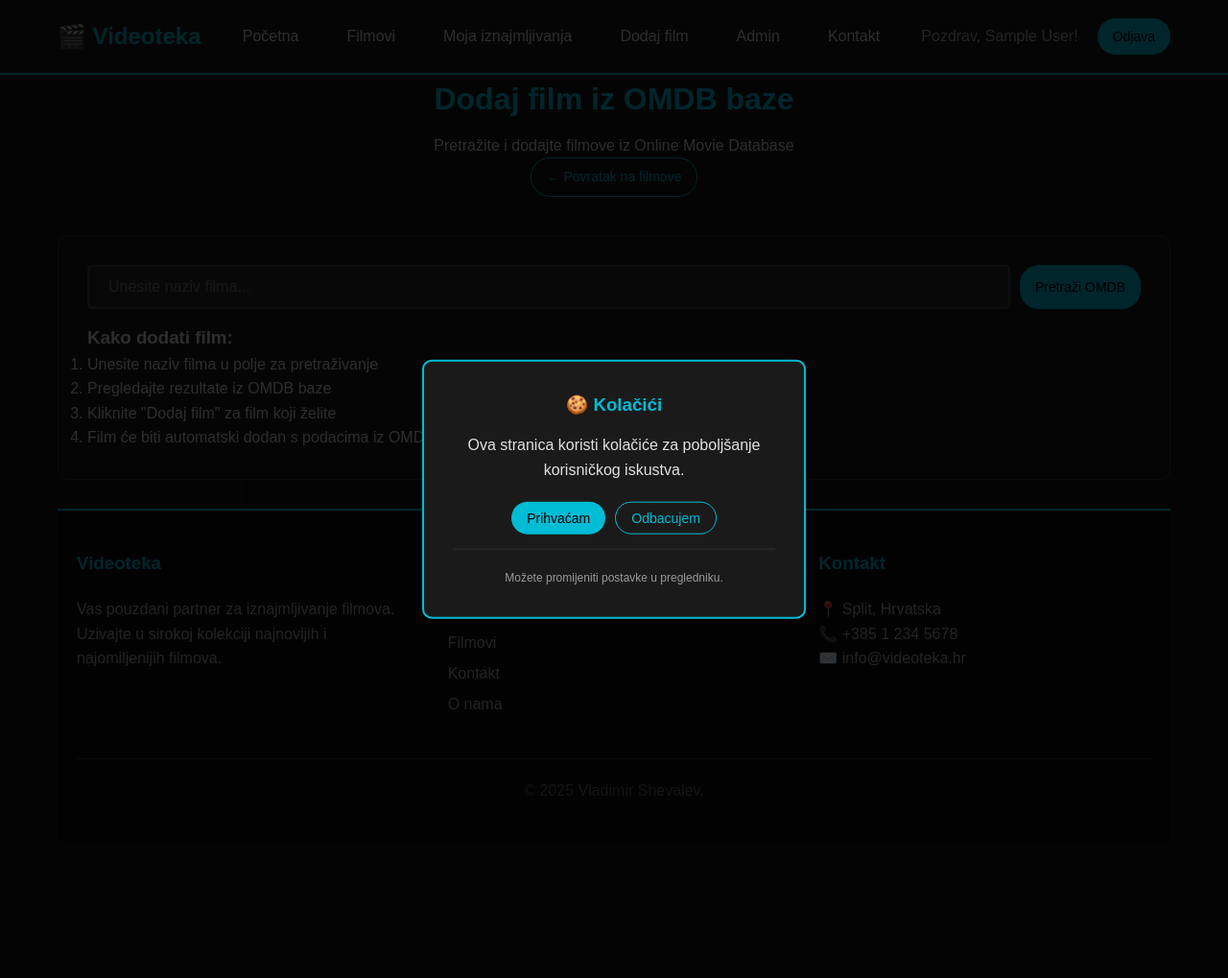
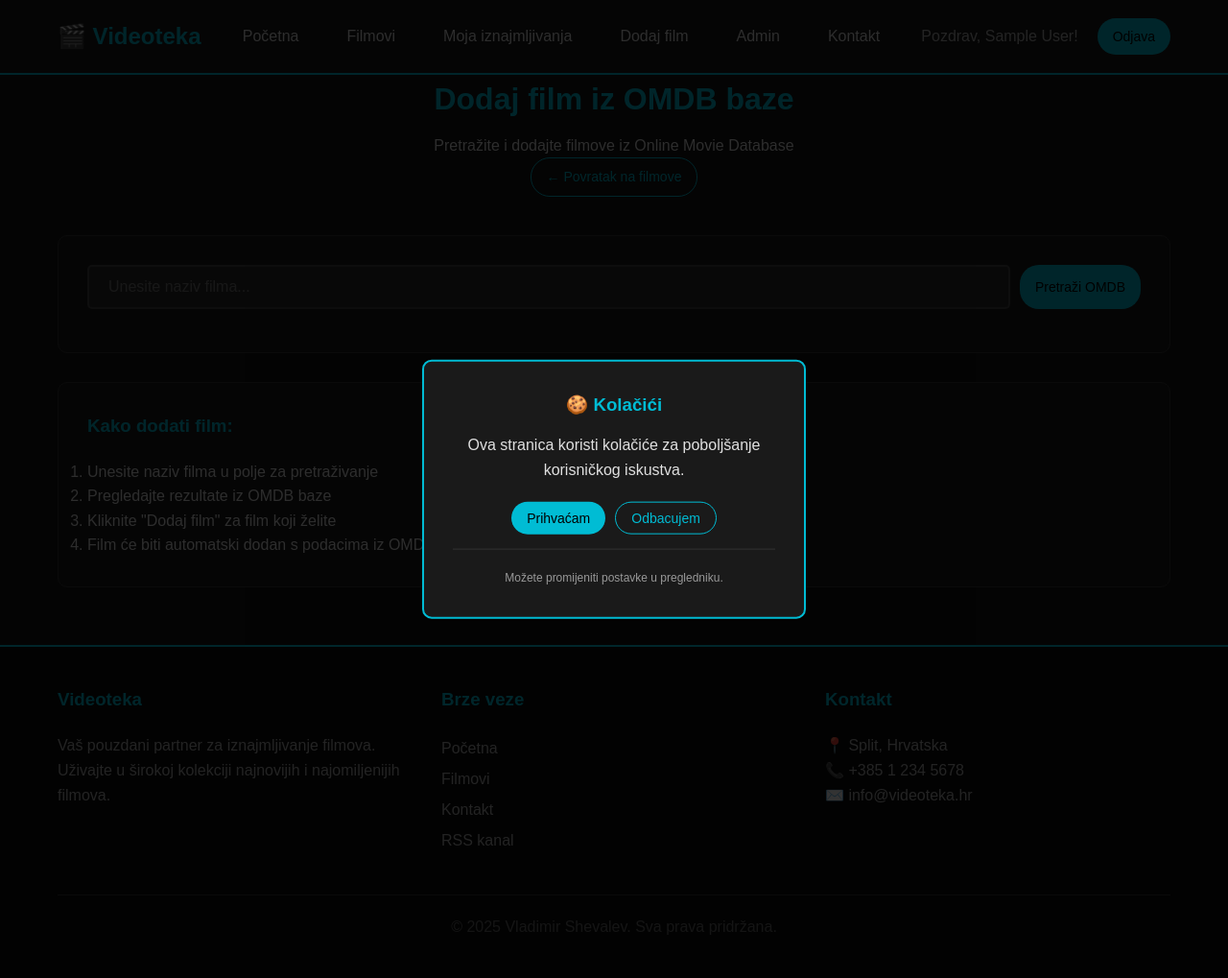
Before and after one commit to NotZer0Means1/videoteka, a PHP site: page /videoteka/?page=movies&action=search_omdb in a window 1280 px wide. Shown: the whole page at 96% size. Run offline with PHP 8.4, Linux system fonts and the light colour scheme; the visitor is signed in with stand-in values (Sample User, id 1).

Commit message:
added rss and fixed footer

```diff
--- a/app/views/templates/footer.tpl.php
+++ b/app/views/templates/footer.tpl.php
@@ -1,18 +1,20 @@
+</main>
+
 <footer class="footer">
     <div class="container">
         <div class="footer-content">
             <div class="footer-section">
                 <h3>Videoteka</h3>
-                    <p>Vas pouzdani partner za iznajmljivanje filmova. Uzivajte u sirokoj kolekciji najnovijih i najomiljenijih filmova.</p>
+                <p>Vaš pouzdani partner za iznajmljivanje filmova. Uživajte u širokoj kolekciji najnovijih i najomiljenijih filmova.</p>
             </div>
 
             <div class="footer-section">
                 <h3>Brze veze</h3>
                 <ul class="footer-links">
-                        <li><a href="?page=home">Pocetna</a></li>
+                    <li><a href="?page=home">Početna</a></li>
                     <li><a href="?page=movies">Filmovi</a></li>
                     <li><a href="?page=contact">Kontakt</a></li>
-                        <li><a href="about.php">O nama</a></li>
+                    <li><a href="?page=rss">RSS kanal</a></li>
                 </ul>
             </div>
 
@@ -25,12 +27,12 @@
         </div>
 
         <div class="footer-bottom">
-                <p>&copy; <?php echo date('Y'); ?> Vladimir Shevalev.</p>
+            <p>&copy; <?php echo date('Y'); ?> Vladimir Shevalev. Sva prava pridržana.</p>
         </div>
     </div>
 </footer>
 
-    <!-- Simple Cookie Banner -->
+<!-- Cookie Banner -->
 <div class="cookie-modal" id="cookieModal">
     <div class="cookie-modal-content">
         <div class="cookie-form">
--- a/app/views/templates/header.tpl.php
+++ b/app/views/templates/header.tpl.php
@@ -25,8 +25,9 @@ $currentUser = $isLoggedIn ? $_SESSION : null;
     <link rel="stylesheet" href="css/movies/main.css">
     <link rel="stylesheet" href="css/movies/show.css">
     <link rel="stylesheet" href="css/movies/search.css">
+    <link rel="stylesheet" href="css/movies/omdb.css">
     <link rel="stylesheet" href="css/rentals/rentals.css">
-
+    <link rel="stylesheet" href="css/ajax/ajaxUsername.css">
 </head>
 <body>
 <!-- Header -->
@@ -58,3 +59,5 @@ $currentUser = $isLoggedIn ? $_SESSION : null;
         </nav>
     </div>
 </header>
+
+<main>
--- /dev/null
+++ b/public/css/movies/omdb.css
@@ -0,0 +1,89 @@
+/* OMDB Search Page CSS */
+
+.page-header {
+    text-align: center;
+    margin-bottom: 40px;
+}
+
+.page-header h1 {
+    color: #00bcd4;
+    margin-bottom: 10px;
+}
+
+.search-section {
+    background-color: #1a1a1a;
+    padding: 30px;
+    border-radius: 10px;
+    margin-bottom: 30px;
+    border: 1px solid #333;
+}
+
+.search-input-group {
+    display: flex;
+    gap: 10px;
+    margin-bottom: 15px;
+}
+
+.search-input-group input {
+    flex: 1;
+    padding: 12px 20px;
+    background-color: #2a2a2a;
+    border: 2px solid #444;
+    border-radius: 5px;
+    color: #e0e0e0;
+    font-size: 16px;
+}
+
+.poster-fallback {
+    font-size: 48px;
+    color: #00bcd4;
+}
+
+.movie-info {
+    padding: 20px;
+}
+
+.movie-title {
+    color: #fff;
+    font-size: 16px;
+    margin-bottom: 8px;
+}
+
+.movie-year {
+    color: #b0b0b0;
+    margin-bottom: 15px;
+}
+
+.movie-actions {
+    text-align: center;
+}
+
+.search-instructions {
+    background-color: #1a1a1a;
+    padding: 30px;
+    border-radius: 10px;
+    border: 1px solid #333;
+}
+
+.search-instructions h3 {
+    color: #00bcd4;
+    margin-bottom: 20px;
+}
+
+.search-instructions ol {
+    color: #e0e0e0;
+    line-height: 1.6;
+}
+
+.no-results {
+    text-align: center;
+    padding: 40px;
+    background-color: #1a1a1a;
+    border-radius: 10px;
+    border: 1px solid #333;
+}
+
+.no-results h3 {
+    color: #00bcd4;
+    margin-bottom: 15px;
+}
--- a/public/css/style.css
+++ b/public/css/style.css
@@ -1,4 +1,4 @@
-/* Videoteka - Упрощенный CSS */
+/* Videoteka - Main CSS with Sticky Footer */
 
 * {
     margin: 0;
@@ -6,11 +6,23 @@
     box-sizing: border-box;
 }
 
+html, body {
+    height: 100%;
+}
+
 body {
     background-color: #121212;
     color: #e0e0e0;
     font-family: Arial, sans-serif;
     line-height: 1.6;
+    display: flex;
+    flex-direction: column;
+    min-height: 100vh;
+}
+
+/* Main content wrapper - this pushes footer to bottom */
+main {
+    flex: 1;
 }
 
 .container {
@@ -413,12 +425,12 @@ body {
     margin-bottom: 5px;
 }
 
-/* Footer */
+/* Footer - Sticky at bottom */
 .footer {
     background-color: #0a0a0a;
     padding: 40px 0;
     border-top: 2px solid #00bcd4;
-    margin-top: bottom;
+    margin-top: auto; /* This is what makes it stick to bottom */
 }
 
 .footer-content {
```
Also changed, not shown: app/controllers/RSSController.php (added, +33 -0 lines), app/controllers/RentalController.php (+6 -39 lines), app/views/movies/search_omdb.php (+1 -90 lines), app/views/rss/feed.php (added, +23 -0 lines). Lines whose indentation alone changed are shown as unchanged.
